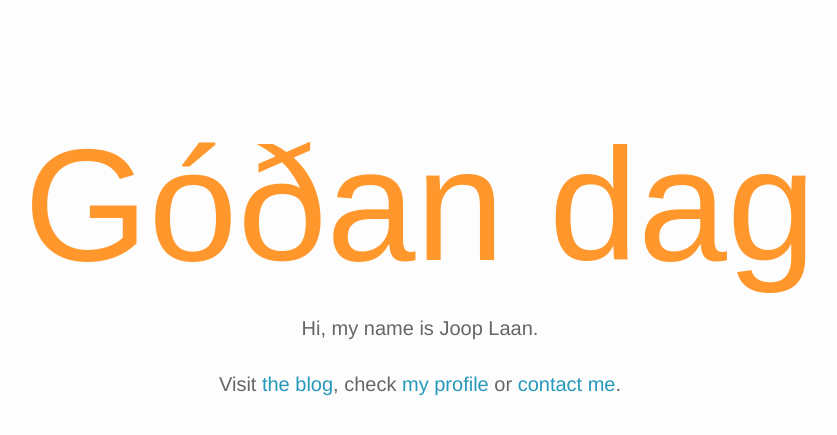
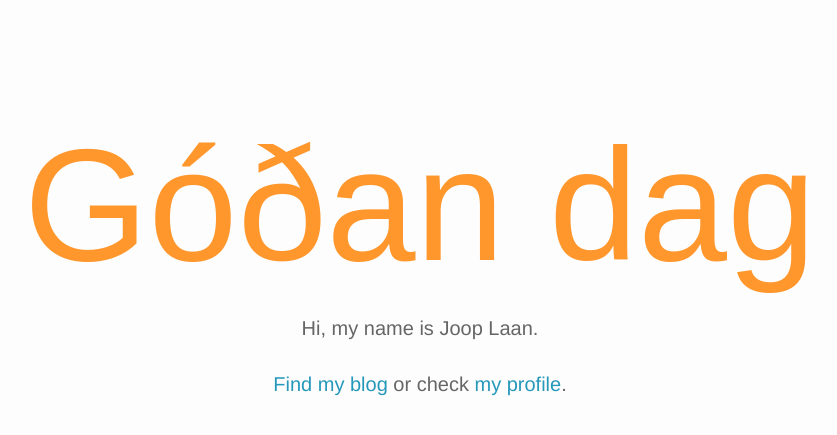
Before and after one commit to jooplaan/jooplaan.github.io, a Jekyll site: the page built from index.html, in a window 1280 px wide. Shown: the top 435 px of the page, without its empty margins (220-1057 px from the left). Built offline with Jekyll 4.4.1, drawn with Linux system fonts in a browser that asks for light colours; the list of posts is cut into pages by our own code.

Commit message:
Removed link to non existent contact page

```diff
--- a/index.html
+++ b/index.html
@@ -9,5 +9,5 @@ class: homepage
 </div>
 <div class="home-intro">
   <p>Hi, my name is Joop Laan.</p>
-  Visit <a href="/blog"> the blog</a>, check <a href="/profile">my profile</a> or <a href="/contact">contact me</a>.</p>
+  <p><a href="/blog">Find my blog</a> or check <a href="/profile">my profile</a>.</p>
 </div>
```
